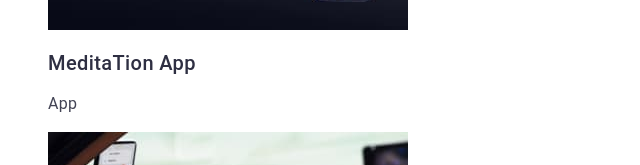
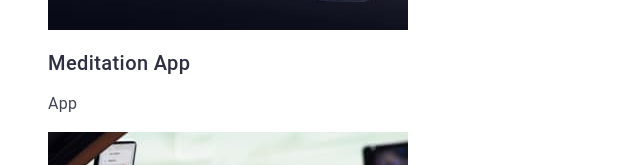
Before and after one commit to Angela2803/goit-markup-hw-02, a plain HTML site: page portfolio.html in a window 1280 px wide. Shown: the part 1435-1600 px from the top of the page, 0-640 px from the left. Drawn offline with Linux system fonts and the light colour scheme.

Commit message:
тіроргрш
ьлт

```diff
--- a/portfolio.html
+++ b/portfolio.html
@@ -99,7 +99,7 @@
                 width="360"
                 height="300"
               />
-              <h2 class="title">MeditaTion App</h2>
+              <h2 class="title">Meditation App</h2>
               <p class="text">App</p>
             </a>
           </li>
```
